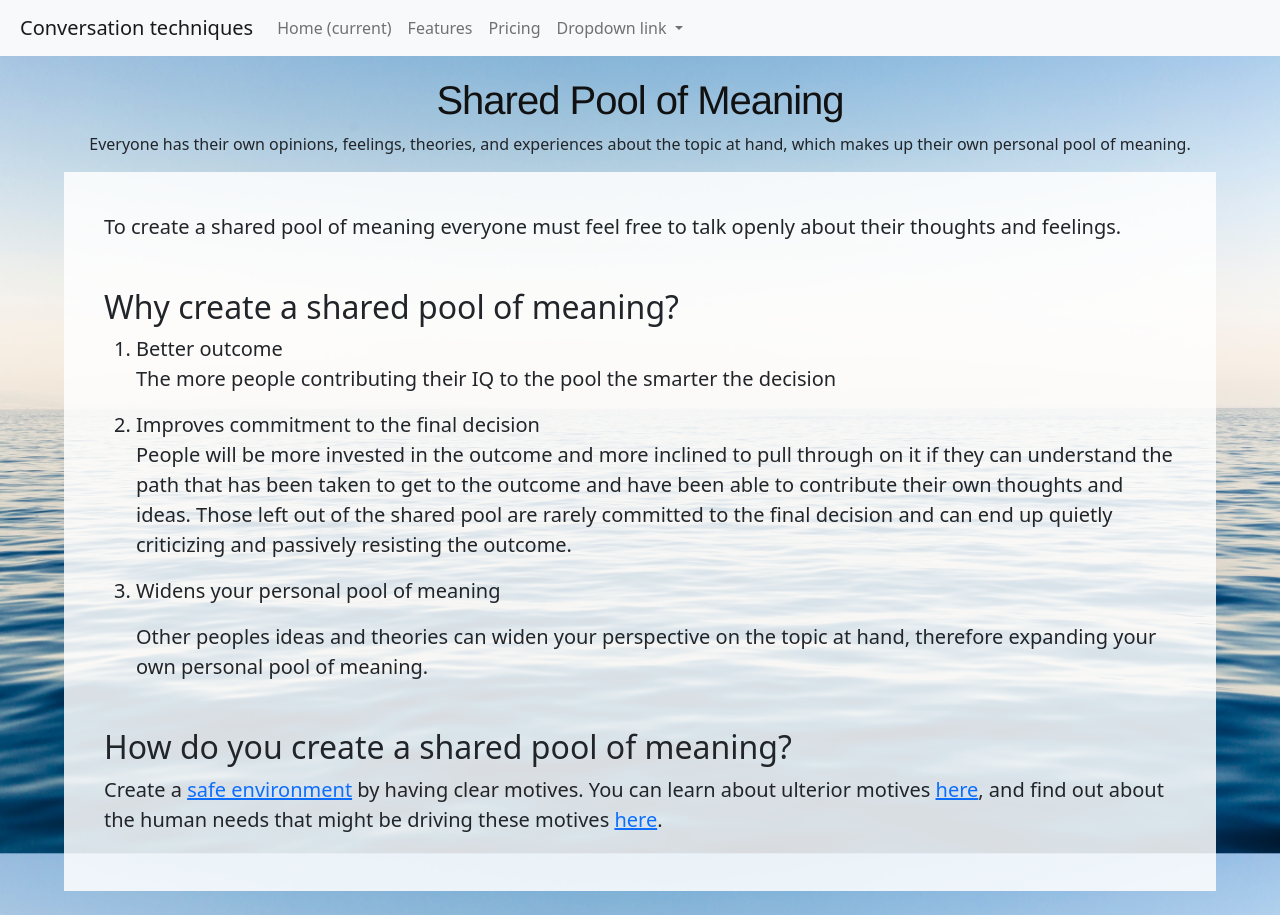
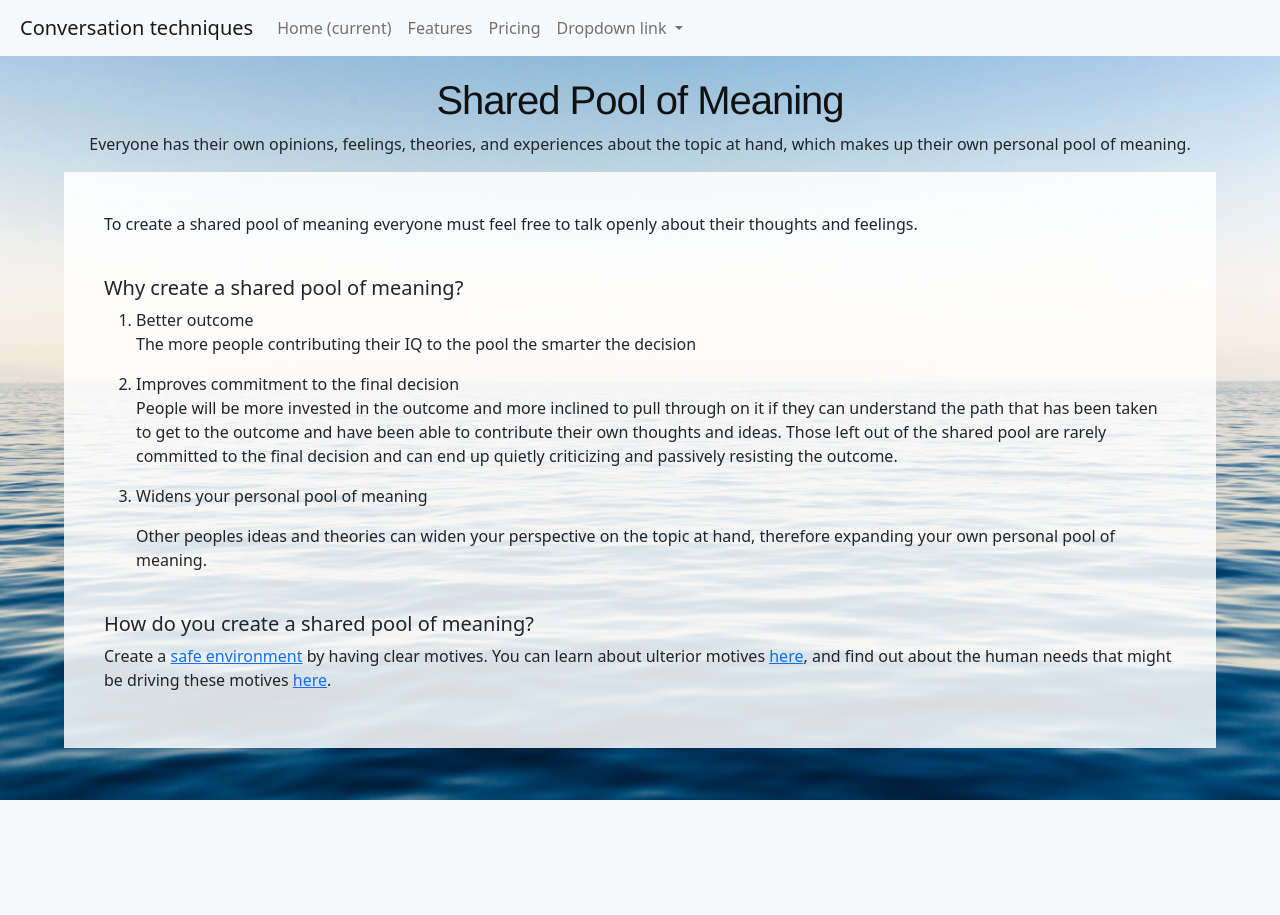
Before and after one commit to sjharw/Conversation-Tools-Website, a Flask app: page /sp in a window 1280 px wide. After the commit the page ends 800 px from the top, so only its background shows below. Run offline with Flask 2, Linux system fonts and the light colour scheme; some libraries are stand-ins or nearby versions.

Commit message:
styling updates

```diff
--- a/static/ha.css
+++ b/static/ha.css
@@ -57,5 +57,3 @@ fit-content(40%); /* make sure flexbox content fits the flexbox on hover */
 .parent:hover h2 {
     display:none;
 }
-
-/* --- END OF FLEX BOXES --- */
--- a/static/sp.css
+++ b/static/sp.css
@@ -10,8 +10,6 @@ body {
   overflow-y: scroll; /* this ensures y scroll bar if needed */
 }
 
-
-
 /* --- SEMI-TRANSPARENT BOX--- */
 
 #opaquebox{
@@ -19,17 +17,3 @@ body {
   width: 90%;
   margin: auto;
 }
-
-#boxcontents {
-  font-size: 20px;
-  padding: 40px;
-}
-
-/* --- END OF SEMI-TRANSPARENT BOX--- */
-
-
-/* Bold text */
-strong {
-  font-weight: 900;
-  font-size: 25px;
-}
--- a/templates/sharedpool.html
+++ b/templates/sharedpool.html
@@ -17,10 +17,10 @@
 
 <div class="main">
     <div class="w3-container" id="opaquebox">
-        <div id="boxcontents">
+        <div style="padding: 40px;">
             <p>To create a shared pool of meaning everyone must feel free to talk openly about their thoughts and feelings.</p>
             <br />
-            <h2>Why create a shared pool of meaning?</h2>
+            <h5>Why create a shared pool of meaning?</h5>
             <ol type="1">
                 <li>Better outcome</li>
                 <p>The more people contributing their IQ to the pool the smarter the decision</p>
@@ -36,7 +36,7 @@
 
             <br />
 
-            <h2>How do you create a shared pool of meaning?</h2>
+            <h5>How do you create a shared pool of meaning?</h5>
             <p>
                 Create a <a href="{{url_for('se')}}">safe environment</a> by having clear motives. You can learn about ulterior motives <a href="{{url_for('ha')}}">here</a>, and find out about the human needs that might be driving these
                 motives <a href="{{url_for('shn')}}">here</a>.
```
